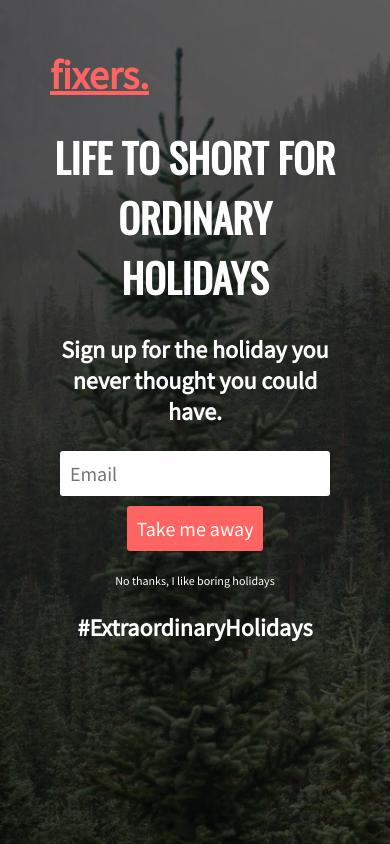
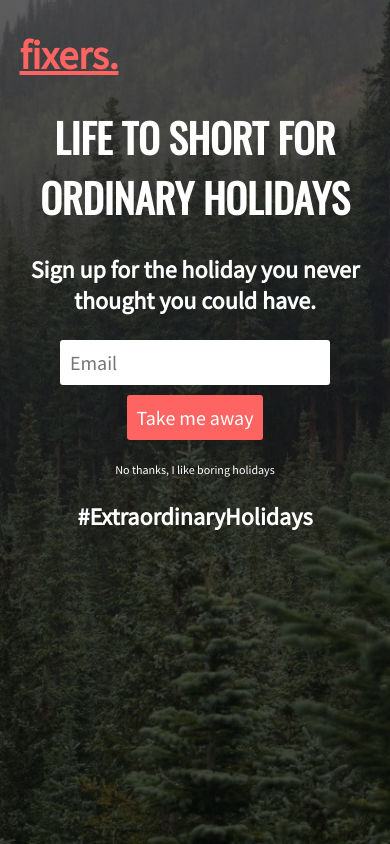
Before and after one commit to kamuz/holding-page, a plain HTML site: page index.html in a window 390 px wide. Drawn offline with nearby package versions, Linux system fonts and the light colour scheme.

Commit message:
Center content

```diff
--- a/css/main.css
+++ b/css/main.css
@@ -13,25 +13,36 @@ html, body{
     height: 100%;
 }
 
-body{
-    display: flex;
+* , html {
+    font-family: var(--main-font);
+    outline: none;
+}
+
+#bg{
+    width: 100%;
+    height: 100%;
     background: linear-gradient(
         rgba(0, 0, 0, 0.6),
         rgba(0, 0, 0, 0.6)
-    ), url(../img/bg.jpg) no-repeat;
+    ), url(../img/bg.jpg) center center no-repeat;
     background-size: cover;
     text-align: center;
     color: #fff;
 }
 
-* , html {
-    font-family: var(--main-font);
-    outline: none;
+.container{
+    width: 800px;
+    margin: 0 auto;
+    height: 100%;
+    position: relative;
 }
 
-.container{
-    width: 800px;
-    margin: 50px auto;
+.content{
+    display: flex;
+    justify-content: center;
+    flex-wrap: nowrap;
+    align-items: center;
+    height: 100%;
 }
 
 h1{
@@ -40,6 +51,11 @@ h1{
     text-transform: uppercase;
     color: #fff;
 
+}
+
+header{
+    position: absolute;
+    top: 50px;
 }
 
 .logo{
@@ -75,8 +91,19 @@ form input[type="submit"]{
 }
 
 @media(max-width: 800px){
+
     .container{
-        width: 100%;
-        padding: 0 50px;
+        width: 90%;
     }
+
+    #bg{
+        height: auto;
+        min-height: 100%;
+    }
+
+    header{
+        padding-top: 30px;
+        position: static;
+    }
+
 }
--- a/index.html
+++ b/index.html
@@ -6,8 +6,13 @@
     <link rel="stylesheet" href="css/main.css">
 </head>
 <body>
+    <div id="bg">
         <div class="container">
+            <header>
                 <a href="#" class="logo">fixers.</a>
+            </header>
+            <div class="content">
+                <div>
                     <h1>Life to short for ordinary holidays</h1>
                     <p class="intro">Sign up for the holiday you never thought you could have.</p>
                     <form action="#">
@@ -17,5 +22,8 @@
                     </form>
                     <p class="hashtag">#ExtraordinaryHolidays</p>
                 </div>
+            </div>
+        </div>
+    </div>
 </body>
 </html>
```
Lines whose indentation alone changed are shown as unchanged.
